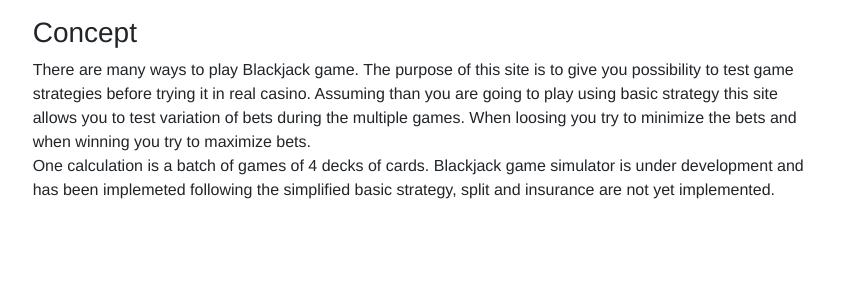
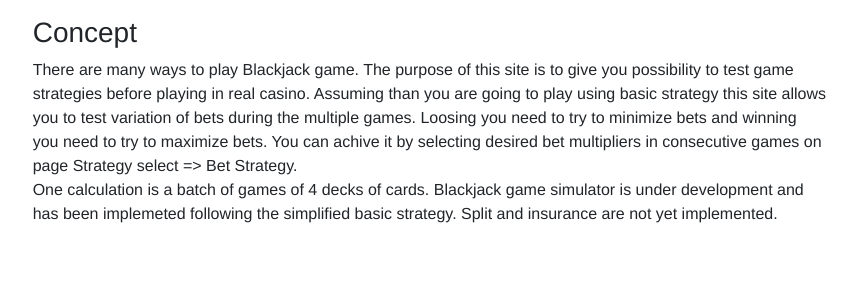
Before and after one commit to kroljulian13/blackjack, a Flask app: page /overview in a window 1280 px wide. Shown: the part 56-356 px from the top of the page, without its empty margins (104-961 px from the left). Run offline with Flask 2, Linux system fonts and the light colour scheme; some libraries are stand-ins or nearby versions.

Commit message:
overview updated

```diff
--- a/templates/overview.html
+++ b/templates/overview.html
@@ -7,14 +7,15 @@
     <div class="container">
         <h3>Concept</h3>
         There are many ways to play Blackjack game. The purpose of this site is to give you possibility
-        to test game strategies before trying it in real casino. Assuming than you are going to play using basic
-        strategy this site allows you to test variation of bets during the multiple games. When loosing
-        you try to minimize the bets and when winning you try to maximize bets.
+        to test game strategies before playing in real casino. Assuming than you are going to play using basic
+        strategy this site allows you to test variation of bets during the multiple games. Loosing
+        you need to try to minimize bets and winning you need to try to maximize bets.
+        You can achive it by selecting desired bet multipliers in consecutive games on page Strategy select =>
+        Bet Strategy.
         <br>
         One calculation is a batch of games of 4 decks of cards.
         Blackjack game simulator is under development and has been implemeted following the simplified basic
-        strategy, split and insurance are not yet implemented.
-
+        strategy. Split and insurance are not yet implemented.
 
     </div>
 </main>
```
